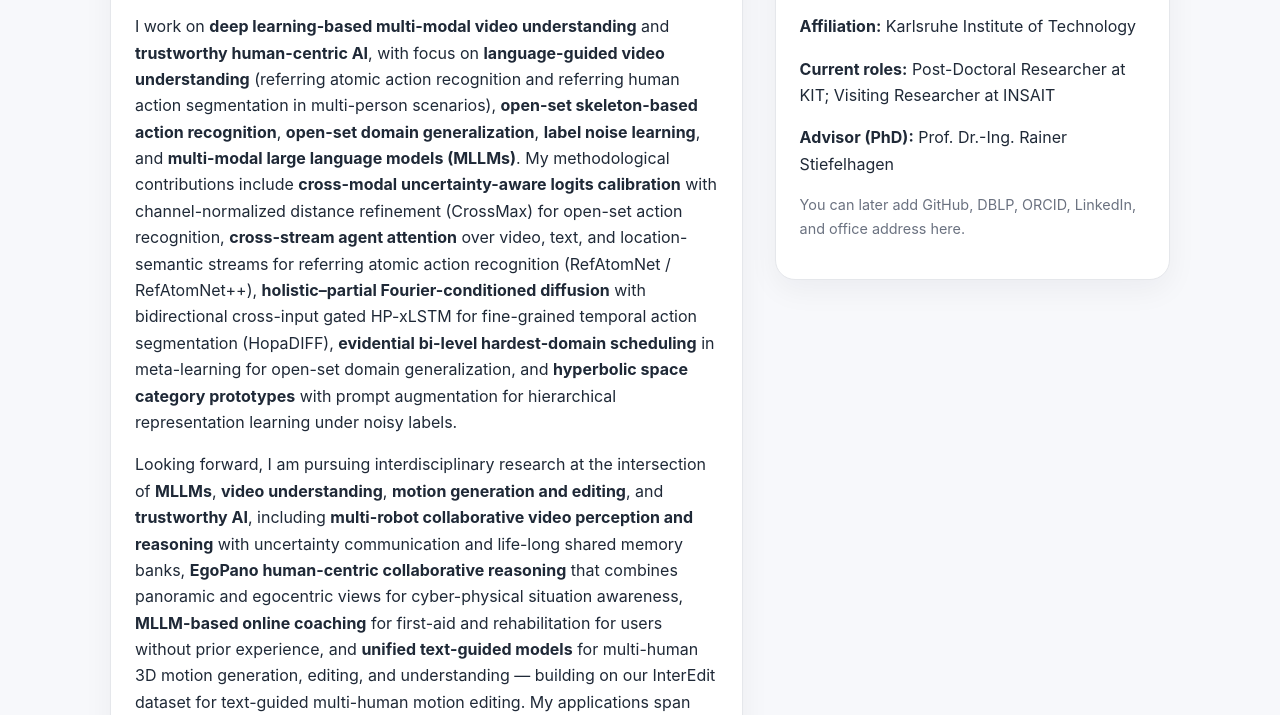
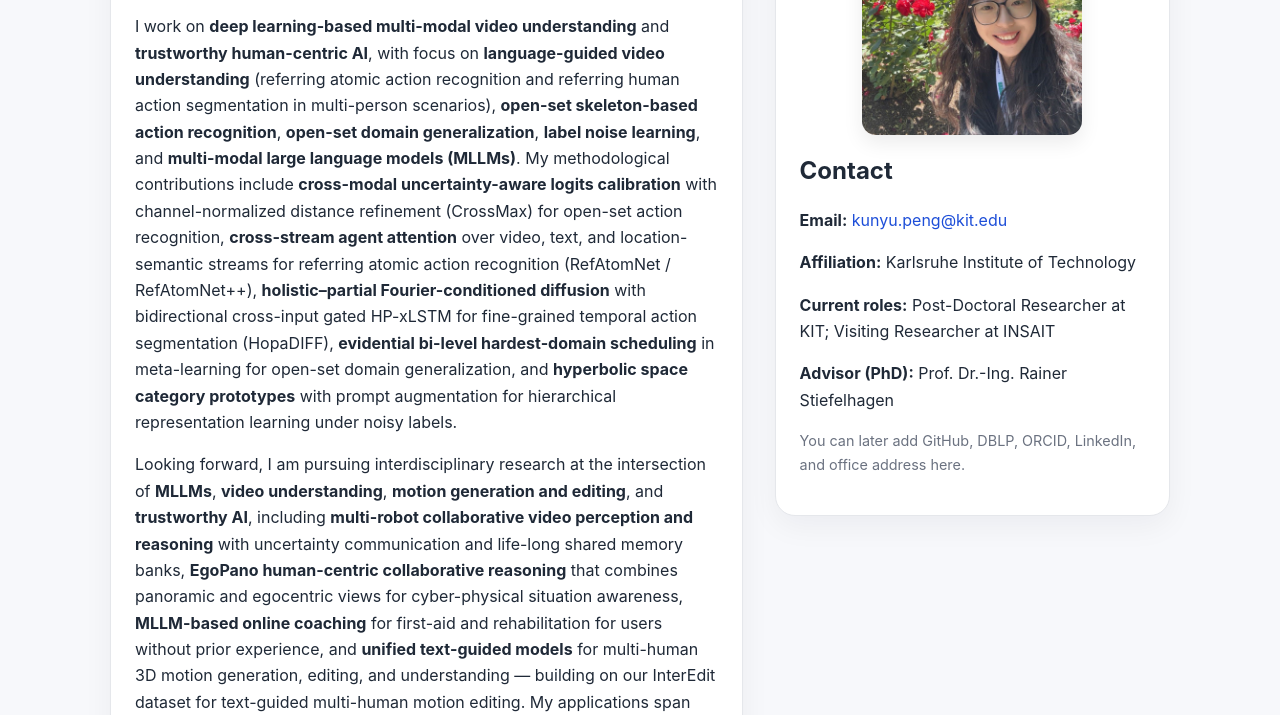
Before and after one commit to KPeng9510/KPeng9510.github.io, a plain HTML site: page index.html in a window 1280 px wide. Shown: the part 222-937 px from the top of the page. Drawn offline with Linux system fonts and the light colour scheme.

Commit message:
Update index.html

```diff
--- a/index.html
+++ b/index.html
@@ -327,6 +327,21 @@
       font-size: 0.9rem;
     }
 
+    /* Profile photo at top of Contact card */
+    .contact-photo {
+      width: 100%;
+      max-width: 220px;
+      margin: 0 auto 1rem;
+      display: block;
+    }
+
+    .contact-photo img {
+      width: 100%;
+      border-radius: 14px;
+      box-shadow: 0 8px 20px rgba(0, 0, 0, 0.08);
+      display: block;
+    }
+
     @media (max-width: 860px) {
       .hero-grid, .two-col {
         grid-template-columns: 1fr;
@@ -441,6 +456,9 @@
         </div>
 
         <aside class="card" id="contact">
+          <div class="contact-photo">
+            <img src="profile.jpg" alt="Kunyu Peng" />
+          </div>
           <h2>Contact</h2>
           <p><strong>Email:</strong> <a href="mailto:kunyu.peng@kit.edu">kunyu.peng@kit.edu</a></p>
           <p><strong>Affiliation:</strong> Karlsruhe Institute of Technology</p>
@@ -455,12 +473,6 @@
     <section id="about" class="two-col">
       <div class="card">
         <h2>About</h2>
-        <div class="about-card">
-          <div class="about-photo">
-            <img src="profile.jpg" alt="Kunyu Peng" />
-            <div class="photo-caption">Kunyu Peng</div>
-          </div>
-          <div class="about-content">
         <p>
           I received my PhD in Informatics from Karlsruhe Institute of Technology in 2024,
           where my dissertation focused on <em>Towards Generalizable Deep Learning-Based Human Action Recognition</em>.
@@ -473,8 +485,6 @@
           and deployment conditions &mdash; with applications in healthcare, rehabilitation,
           assistive technologies, and human-robot cooperation.
         </p>
-          </div>
-        </div>
       </div>
 
       <div class="card" id="news">
```
Lines whose indentation alone changed are shown as unchanged.
